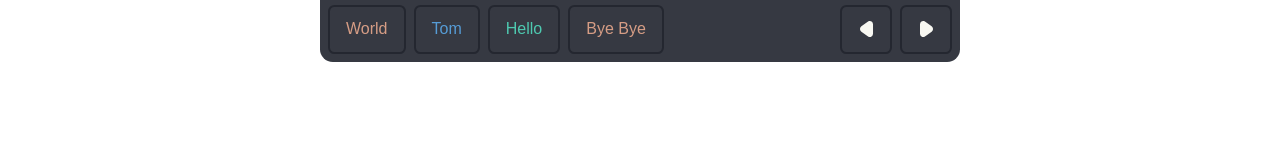
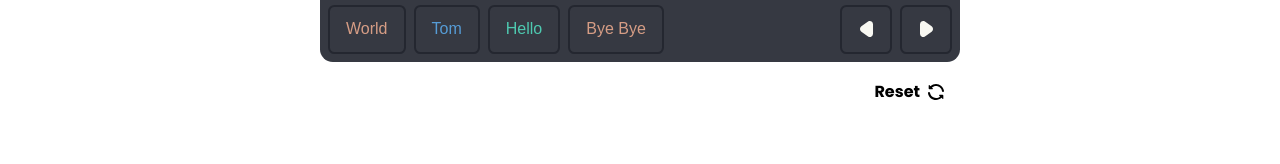
Before and after one commit to tomek1421/learning-platform, an Angular app: page /lesson in a window 1280 px wide. Shown: the part 369-533 px from the top of the page. Built offline with nearby package versions, Linux system fonts and the light colour scheme; a web font is replaced by a local one.

Commit message:
add reset btn on exercise component level

```diff
--- a/src/app/exercises/code-exercise/code-exercise.html
+++ b/src/app/exercises/code-exercise/code-exercise.html
@@ -25,7 +25,7 @@
                 }
 
                 <!-- GAP -->
-                 @if (line.gap) {
+                @if (line.gap) {
                     @if (gapInput) {
                         <span class="filled-gap" >
                             @for (token of gapInput; track $index) {
@@ -42,7 +42,7 @@
                     } @else {
                         <span class="gap" ></span>
                     }
-                 }
+                }
 
                 <!-- AFTER -->
                 @if (line.after) {
@@ -72,7 +72,7 @@
         <div class="control-panel" >
             <div class="options" >
                 @for (option of codeExercise.options; track $index) {
-                    <button class="code-btn" [class]="{ selected: option.id === selectedId, correct: option.id === selectedId && isSubmited && isAnswerCorerct(), wrong: option.id === selectedId && isSubmited && !isAnswerCorerct() }" [disabled]="isSubmited" (click)="setInputGap(option.id)" >
+                    <button class="code-btn" [class]="{ selected: option.id === selectedId, correct: option.id === selectedId && isSubmited && isAnswerCorerct() || (option.id === codeExercise.correctOptionId && isSubmited), wrong: option.id === selectedId && isSubmited && !isAnswerCorerct() }" [disabled]="isSubmited" (click)="setInputGap(option.id)" >
                         @for (token of option.content; track $index) {
                             @switch (token.type) {
                                 @case ('yl') { <c-yl>{{ token.value }}</c-yl> }
@@ -93,6 +93,10 @@
                                     <svg xmlns="http://www.w3.org/2000/svg" xmlns:xlink="http://www.w3.org/1999/xlink" fill="currentColor" version="1.1" id="Capa_1" x="0px" y="0px" viewBox="0 0 512.021 512.021" style="enable-background:new 0 0 512.021 512.021;" xml:space="preserve" ><g><path d="M301.258,256.01L502.645,54.645c12.501-12.501,12.501-32.769,0-45.269c-12.501-12.501-32.769-12.501-45.269,0l0,0   L256.01,210.762L54.645,9.376c-12.501-12.501-32.769-12.501-45.269,0s-12.501,32.769,0,45.269L210.762,256.01L9.376,457.376   c-12.501,12.501-12.501,32.769,0,45.269s32.769,12.501,45.269,0L256.01,301.258l201.365,201.387   c12.501,12.501,32.769,12.501,45.269,0c12.501-12.501,12.501-32.769,0-45.269L301.258,256.01z"/></g></svg>
                                 </div>
                             }
+                        } @else if (option.id === codeExercise.correctOptionId && isSubmited) {
+                                <div class="status-square">
+                                    <svg xmlns="http://www.w3.org/2000/svg" xmlns:xlink="http://www.w3.org/1999/xlink" fill="currentColor" version="1.1" id="Capa_1" x="0px" y="0px" viewBox="0 0 507.506 507.506" style="enable-background:new 0 0 507.506 507.506;" xml:space="preserve" ><g><path d="M163.865,436.934c-14.406,0.006-28.222-5.72-38.4-15.915L9.369,304.966c-12.492-12.496-12.492-32.752,0-45.248l0,0   c12.496-12.492,32.752-12.492,45.248,0l109.248,109.248L452.889,79.942c12.496-12.492,32.752-12.492,45.248,0l0,0   c12.492,12.496,12.492,32.752,0,45.248L202.265,421.019C192.087,431.214,178.271,436.94,163.865,436.934z"/></g></svg>
+                                </div>
                         }
                     </button>
                 }
@@ -107,5 +111,10 @@
             </div>
         </div>
     </div>
-
+    <div class="reset-section" >
+        <button class="btn-flat" (click)="onReset()" >
+            Reset
+            <svg xmlns="http://www.w3.org/2000/svg" fill="currentColor" id="Layer_1" data-name="Layer 1" viewBox="0 0 24 24"><path d="m23,17.187v4.52c0,.705-.852,1.058-1.35.559l-1.491-1.491c-2.2,2.042-5.103,3.225-8.158,3.225C6.066,24,.868,19.577.029,13.712c-.117-.82.453-1.58,1.273-1.697.816-.122,1.579.453,1.697,1.272.628,4.397,4.55,7.712,9,7.712,2.254,0,4.4-.856,6.041-2.342l-1.308-1.308c-.498-.498-.145-1.35.559-1.35h4.52c.656,0,1.187.531,1.187,1.187ZM1,6.813V2.293c0-.705.852-1.058,1.35-.559l1.491,1.491C6.042,1.183,8.945,0,12,0c5.934,0,11.132,4.423,11.971,10.288.117.82-.453,1.58-1.273,1.697-.816.122-1.579-.453-1.697-1.272-.628-4.397-4.55-7.712-9-7.712-2.254,0-4.4.856-6.041,2.342l1.308,1.308c.498.498.145,1.35-.559,1.35H2.187c-.656,0-1.187-.531-1.187-1.187Z"/></svg>
+        </button>
+    </div>
 </div>
--- a/src/app/exercises/code-exercise/code-exercise.scss
+++ b/src/app/exercises/code-exercise/code-exercise.scss
@@ -201,3 +201,9 @@ code {
 .square-wrong {
   background-color: red;
 }
+
+.reset-section {
+  display: flex;
+  justify-content: flex-end;
+  margin-top: 0.5rem;
+}
--- a/src/app/exercises/code-exercise/code-exercise.ts
+++ b/src/app/exercises/code-exercise/code-exercise.ts
@@ -20,6 +20,8 @@ export class CodeExercise implements ExerciseInterface {
   @Input({required: true}) isSubmited!: boolean;
 
   @Output() userAnswer = new EventEmitter<boolean>();
+
+  @Output() reset = new EventEmitter();
 
   gapInput?: CodeTokenDto[] | null = null;
   selectedId?: number | null = null;
@@ -44,4 +46,10 @@ export class CodeExercise implements ExerciseInterface {
     return this.selectedId === this.codeExercise.correctOptionId;
   }
 
+  onReset(): void {
+    this.gapInput = null;
+    this.selectedId = null;
+    this.reset.emit();
+  }
+
 }
--- a/src/app/exercises/code-order-exercise/code-order-exercise.html
+++ b/src/app/exercises/code-order-exercise/code-order-exercise.html
@@ -71,4 +71,10 @@
             </div>
         </div>
     </div>
+    <div class="reset-section" >
+        <button class="btn-flat" (click)="onReset()" >
+            Reset
+            <svg xmlns="http://www.w3.org/2000/svg" fill="currentColor" id="Layer_1" data-name="Layer 1" viewBox="0 0 24 24"><path d="m23,17.187v4.52c0,.705-.852,1.058-1.35.559l-1.491-1.491c-2.2,2.042-5.103,3.225-8.158,3.225C6.066,24,.868,19.577.029,13.712c-.117-.82.453-1.58,1.273-1.697.816-.122,1.579.453,1.697,1.272.628,4.397,4.55,7.712,9,7.712,2.254,0,4.4-.856,6.041-2.342l-1.308-1.308c-.498-.498-.145-1.35.559-1.35h4.52c.656,0,1.187.531,1.187,1.187ZM1,6.813V2.293c0-.705.852-1.058,1.35-.559l1.491,1.491C6.042,1.183,8.945,0,12,0c5.934,0,11.132,4.423,11.971,10.288.117.82-.453,1.58-1.273,1.697-.816.122-1.579-.453-1.697-1.272-.628-4.397-4.55-7.712-9-7.712-2.254,0-4.4.856-6.041,2.342l1.308,1.308c.498.498.145,1.35-.559,1.35H2.187c-.656,0-1.187-.531-1.187-1.187Z"/></svg>
+        </button>
+    </div>
 </div>
--- a/src/app/exercises/code-order-exercise/code-order-exercise.scss
+++ b/src/app/exercises/code-order-exercise/code-order-exercise.scss
@@ -201,3 +201,9 @@ code {
 .square-correct {
   background-color: rgb(69, 193, 102);
 }
+
+.reset-section {
+  display: flex;
+  justify-content: flex-end;
+  margin-top: 0.5rem;
+}
--- a/src/app/exercises/code-order-exercise/code-order-exercise.ts
+++ b/src/app/exercises/code-order-exercise/code-order-exercise.ts
@@ -16,6 +16,8 @@ export class CodeOrderExercise implements ExerciseInterface {
     @Input({required: true}) isSubmited!: boolean;
 
     @Output() userAnswer = new EventEmitter<boolean>();
+
+    @Output() reset = new EventEmitter();
 
     selectedIdsOrder: number[] = [];
 
@@ -55,4 +57,9 @@ export class CodeOrderExercise implements ExerciseInterface {
       if (this.selectedIdsOrder.length !== this.codeOrderExercise.correctOptionsIdOrder.length) return false;
       return this.selectedIdsOrder.every((value, index) => value === this.codeOrderExercise.correctOptionsIdOrder[index]);
     }
+
+    onReset(): void {
+      this.selectedIdsOrder = [];
+      this.reset.emit();
+    }
 }
--- a/src/app/exercises/multiple-choice-exercise/multiple-choice-exercise.html
+++ b/src/app/exercises/multiple-choice-exercise/multiple-choice-exercise.html
@@ -27,7 +27,7 @@
     <div class="answers-block" >
         <!-- TOTALLY WRONG - MAYBE RIGHT-->
         @for (option of multipleChoiceExercise.options; track $index) {
-            <button class="answer-btn" [class]="{ selected: option.id === selectedId, correct: option.id === selectedId && isSubmited && isAnswerCorerct(), wrong: option.id === selectedId && isSubmited && !isAnswerCorerct() }" [disabled]="isSubmited" (click)="setSelectedAnswer(option.id)" >
+            <button class="answer-btn" [class]="{ selected: option.id === selectedId, correct: option.id === selectedId && isSubmited && isAnswerCorerct() || (option.id === multipleChoiceExercise.correctOptionId && isSubmited), wrong: option.id === selectedId && isSubmited && !isAnswerCorerct() }" [disabled]="isSubmited" (click)="setSelectedAnswer(option.id)" >
                 @for (answerItem of option.answer; track $index) {
                     @for (contentItem of answerItem.content; track $index) {
                         @if (isArray(contentItem.token)) {
@@ -59,9 +59,19 @@
                             <svg xmlns="http://www.w3.org/2000/svg" xmlns:xlink="http://www.w3.org/1999/xlink" fill="currentColor" version="1.1" id="Capa_1" x="0px" y="0px" viewBox="0 0 512.021 512.021" style="enable-background:new 0 0 512.021 512.021;" xml:space="preserve" ><g><path d="M301.258,256.01L502.645,54.645c12.501-12.501,12.501-32.769,0-45.269c-12.501-12.501-32.769-12.501-45.269,0l0,0   L256.01,210.762L54.645,9.376c-12.501-12.501-32.769-12.501-45.269,0s-12.501,32.769,0,45.269L210.762,256.01L9.376,457.376   c-12.501,12.501-12.501,32.769,0,45.269s32.769,12.501,45.269,0L256.01,301.258l201.365,201.387   c12.501,12.501,32.769,12.501,45.269,0c12.501-12.501,12.501-32.769,0-45.269L301.258,256.01z"/></g></svg>
                         </div>
                     }
+                } @else if (option.id === multipleChoiceExercise.correctOptionId && isSubmited) {
+                    <div class="status-square">
+                        <svg xmlns="http://www.w3.org/2000/svg" xmlns:xlink="http://www.w3.org/1999/xlink" fill="currentColor" version="1.1" id="Capa_1" x="0px" y="0px" viewBox="0 0 507.506 507.506" style="enable-background:new 0 0 507.506 507.506;" xml:space="preserve" ><g><path d="M163.865,436.934c-14.406,0.006-28.222-5.72-38.4-15.915L9.369,304.966c-12.492-12.496-12.492-32.752,0-45.248l0,0   c12.496-12.492,32.752-12.492,45.248,0l109.248,109.248L452.889,79.942c12.496-12.492,32.752-12.492,45.248,0l0,0   c12.492,12.496,12.492,32.752,0,45.248L202.265,421.019C192.087,431.214,178.271,436.94,163.865,436.934z"/></g></svg>
+                    </div>
                 }
             </button>
         }
 
     </div>
+    <div class="reset-section" >
+        <button class="btn-flat" (click)="onReset()" >
+            Reset
+            <svg xmlns="http://www.w3.org/2000/svg" fill="currentColor" id="Layer_1" data-name="Layer 1" viewBox="0 0 24 24"><path d="m23,17.187v4.52c0,.705-.852,1.058-1.35.559l-1.491-1.491c-2.2,2.042-5.103,3.225-8.158,3.225C6.066,24,.868,19.577.029,13.712c-.117-.82.453-1.58,1.273-1.697.816-.122,1.579.453,1.697,1.272.628,4.397,4.55,7.712,9,7.712,2.254,0,4.4-.856,6.041-2.342l-1.308-1.308c-.498-.498-.145-1.35.559-1.35h4.52c.656,0,1.187.531,1.187,1.187ZM1,6.813V2.293c0-.705.852-1.058,1.35-.559l1.491,1.491C6.042,1.183,8.945,0,12,0c5.934,0,11.132,4.423,11.971,10.288.117.82-.453,1.58-1.273,1.697-.816.122-1.579-.453-1.697-1.272-.628-4.397-4.55-7.712-9-7.712-2.254,0-4.4.856-6.041,2.342l1.308,1.308c.498.498.145,1.35-.559,1.35H2.187c-.656,0-1.187-.531-1.187-1.187Z"/></svg>
+        </button>
+    </div>
 </div>
--- a/src/app/exercises/multiple-choice-exercise/multiple-choice-exercise.scss
+++ b/src/app/exercises/multiple-choice-exercise/multiple-choice-exercise.scss
@@ -116,3 +116,9 @@ span {
 .square-wrong {
   background-color: red;
 }
+
+.reset-section {
+  display: flex;
+  justify-content: flex-end;
+  margin-top: 0.5rem;
+}
--- a/src/app/exercises/multiple-choice-exercise/multiple-choice-exercise.ts
+++ b/src/app/exercises/multiple-choice-exercise/multiple-choice-exercise.ts
@@ -22,6 +22,8 @@ export class MultipleChoiceExercise implements ExerciseInterface {
 
   @Output() userAnswer = new EventEmitter<boolean>();
 
+  @Output() reset = new EventEmitter();
+
   selectedId: number | null = null;
 
   setSelectedAnswer(optionId: number) {
@@ -39,4 +41,9 @@ export class MultipleChoiceExercise implements ExerciseInterface {
   isAnswerCorerct(): boolean {
     return this.selectedId === this.multipleChoiceExercise.correctOptionId;
   }
+
+  onReset(): void {
+    this.selectedId = null;
+    this.reset.emit();
+  }
 }
--- a/src/app/pages/lesson-page/lesson-page.html
+++ b/src/app/pages/lesson-page/lesson-page.html
@@ -3,15 +3,15 @@
         <div class="exercise" >
 
             @if (currentExercise.type === 'code') {
-                <app-code-exercise [codeExercise]="parseToCodeExercise()" [resetTrigger]="resetCounter" [isSubmited]="isAnswerSubmited" (userAnswer)="onSelectAnswer($event)" />
+                <app-code-exercise [codeExercise]="parseToCodeExercise()" [resetTrigger]="resetCounter" [isSubmited]="isAnswerSubmited" (userAnswer)="onSelectAnswer($event)" (reset)="reset()" />
             }
 
             @if (currentExercise.type === 'multiple') {
-                <app-multiple-choice-exercise [multipleChoiceExercise]="parseToMultipleExercise()" [resetTrigger]="resetCounter" [isSubmited]="isAnswerSubmited" (userAnswer)="onSelectAnswer($event)" />
+                <app-multiple-choice-exercise [multipleChoiceExercise]="parseToMultipleExercise()" [resetTrigger]="resetCounter" [isSubmited]="isAnswerSubmited" (userAnswer)="onSelectAnswer($event)" (reset)="reset()" />
             }
 
             @if (currentExercise.type === 'order') {
-                <app-code-order-exercise [codeOrderExercise]="codeOrderExerciseData" [isSubmited]="isAnswerSubmited" (userAnswer)="onSelectAnswer($event)" />
+                <app-code-order-exercise [codeOrderExercise]="codeOrderExerciseData" [isSubmited]="isAnswerSubmited" (userAnswer)="onSelectAnswer($event)" (reset)="reset()" />
             }
 
         </div>
@@ -32,7 +32,7 @@
                 }
             </div>
             <div class="btn-group">
-                <button class="btn" (click)="reset()" >Reset</button>
+                <!-- <button class="btn btn-gray" (click)="reset()" >Reset</button> -->
                 <button class="btn" >Why?</button>
                 <button class="btn" [class]="isAnswerCorrect ? 'btn-green' : 'btn-gray'" (click)="nextExecise()" >Continue</button>
             </div>
--- a/src/app/types/exerciseInterfaces.ts
+++ b/src/app/types/exerciseInterfaces.ts
@@ -1,3 +1,4 @@
 export interface ExerciseInterface {
-    isAnswerCorerct(): boolean
+    isAnswerCorerct(): boolean,
+    onReset(): void
 }
--- a/src/styles.scss
+++ b/src/styles.scss
@@ -107,3 +107,30 @@ c-bl, c-gr, c-lp, c-or, c-wh, c-pk, c-yl {
     transform: translateY(0);
   }
 }
+
+.btn-flat {
+  display: inline-flex;
+  justify-content: center;
+  align-items: center;
+  gap: 0.5rem;
+  width: fit-content;
+  font-size: 1rem;
+  font-family: $font-family;
+  font-weight: $font-weight;
+  background-color: white;
+  color: $text-color;
+  box-sizing: border-box;
+  border-radius: 0.4rem;
+  position: relative;
+  padding: 0.5rem 1rem;
+  line-height: 1.8rem;
+
+  &:hover {
+    background-color: $light-gray;
+  }
+
+  svg {
+    width: 1rem;
+    height: 1rem;
+  }
+}
```
Lines whose indentation alone changed are shown as unchanged.
